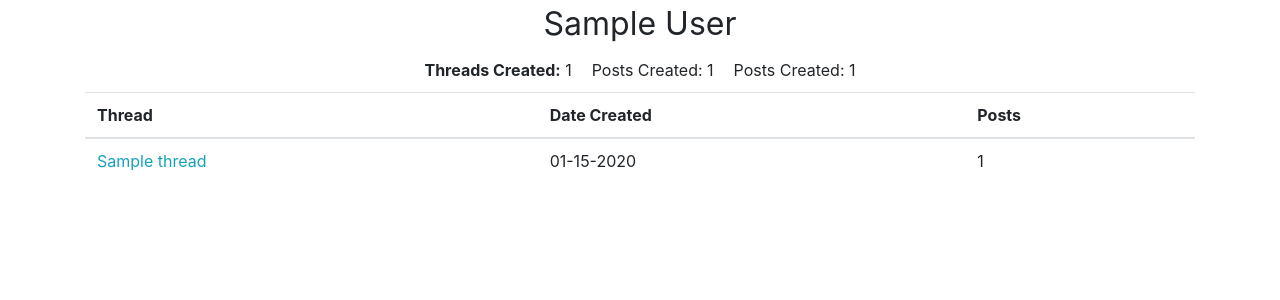
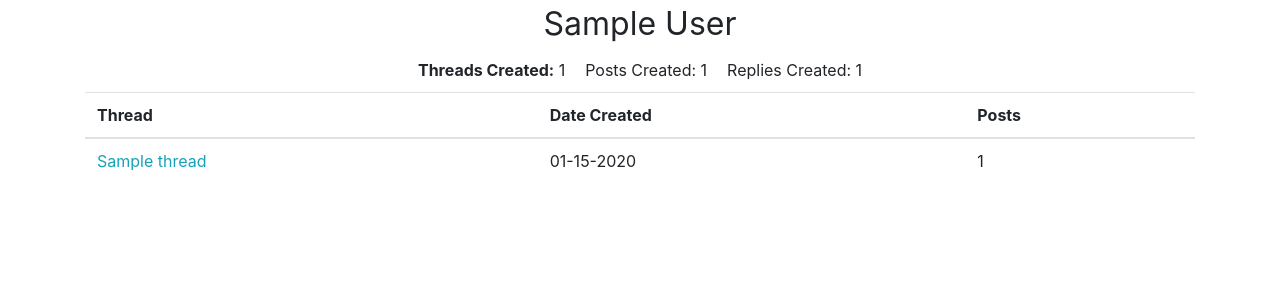
Before and after one commit to AbrahamLara/MySite-Forum, a Django app: page /profile/1 in a window 1280 px wide. Shown: the part 56-356 px from the top of the page. Run offline with Django 3.2, Linux system fonts and the light colour scheme; tables that the repository leaves empty hold one stand-in row (values such as "Sample post"); some libraries are stand-ins or nearby versions.

Commit message:
Fixed word reply view wording

```diff
--- a/mysite_user/templates/profile.html
+++ b/mysite_user/templates/profile.html
@@ -20,7 +20,7 @@
     <div class="model-names-container">
         <div class="model-name" id="thread-counter"><span object="thread" class="view-selected">Threads Created:</span> {{ n_threads }}</div>
         <div class="model-name" id="post-counter"><span object="post">Posts Created:</span> {{ n_posts }}</div>
-        <div class="model-name" id="reply-counter"><span object="reply">Posts Created:</span> {{ n_replies }}</div>
+        <div class="model-name" id="reply-counter"><span object="reply">Replies Created:</span> {{ n_replies }}</div>
     </div>
     <div id="threads-table">
         <table class="table">
```
